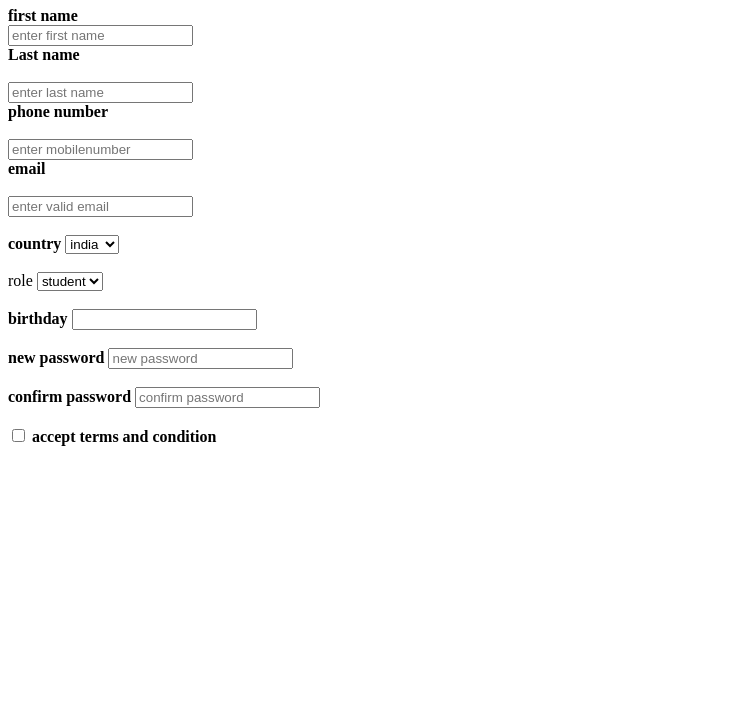
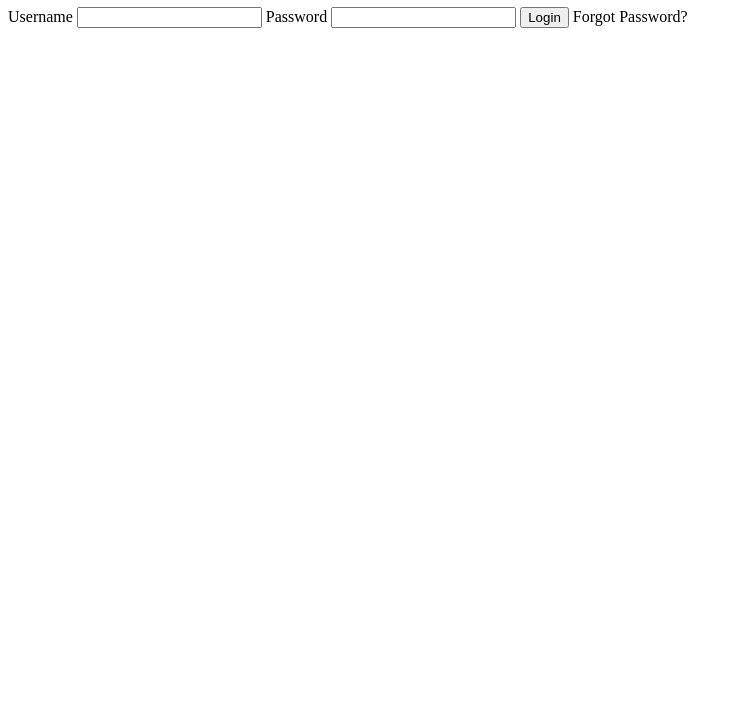
Before and after one commit to preethikacse/index, a plain HTML site: page index.html in a window 1280 px wide. Shown: the part 73-800 px from the top of the page, without its empty margins (0-742 px from the left). Drawn offline with Linux system fonts and the light colour scheme.

Commit message:
Update index.html

```diff
--- a/index.html
+++ b/index.html
@@ -1,41 +1,21 @@
 <!DOCTYPE html>
-<html>
+<html lang="en">
 <head>
-    <link rel="style sheet" href="web.css">
+    <meta charset="UTF-8">
+    <meta http-equiv="X-UA-Compatible" content="IE=edge">
+    <meta name="viewport" content="width=device-width, initial-scale=1.0">
+    <title>Glassmorphism</title>
+    <link rel="stylesheet" href="glass1.css">
 </head>
 <body>
- <h1>form</h1>
-     <label><b>first name</b></label></br>
-     <input type="text"name="name"placeholder="enter first name"class="name"required></br>
-     <label><b>Last name</b></label></br></br>
-     <input type="text"name="entername"placeholder="enter last name"class="name"required></br>
-     <label><b>phone number</b></label></br></br>
-     <input type="text"name="number"placeholder="enter mobilenumber"class="number"required></br>
-     <label><b>email</b></label></br></br>
-     <input type="text"name="email"placeholder="enter valid email"class="email"required></br></br>
-     <label><b>country</b></label>
-     <select>
-        <option>india</option>
-        <option>iran</option>
-        <option>china</option>
-     </select></br></br>
-     <label>role</label>
-     <select></br></br>
-        <option>student</option>
-        <option>faculty</option>
-        <option>admin</option>
-     </select></br></br>
-     <label><b>birthday</b></label>
-     <input type="text"id="birthday"name="day"></br></br>
-     <label><b>new password</b></label>
-     <input  type="text" id="pass"name="new password"placeholder="new password"></br></br>
-     <label><b>confirm password</b></label>
-     <input type="text"id="pw"name="confirm password"placeholder="confirm password"></br></br>
-     <input type="checkbox"id="checkbox"value="accept terms and condition">
-     <label><b>accept terms and condition</b></label>
-
-
-
-
+    <form>
+        <h1>LOGIN</h1>
+        <label>Username</label>
+        <input type="text">
+        <label>Password</label>
+        <input type="password">
+        <button>Login</button>
+        <a>Forgot Password?</a>
+    </form>
 </body>
 </html>
```
